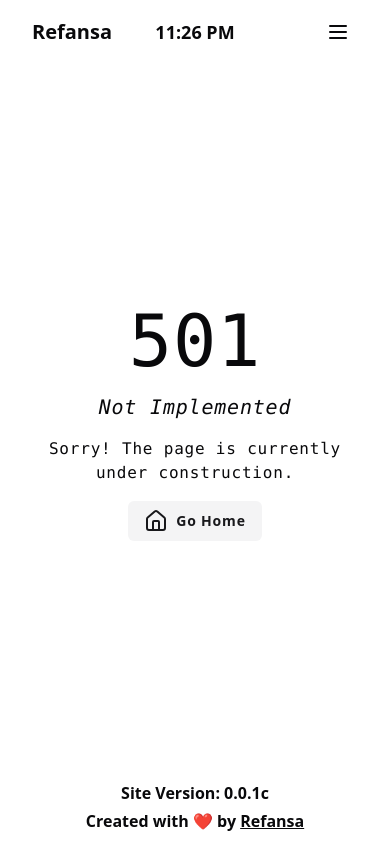
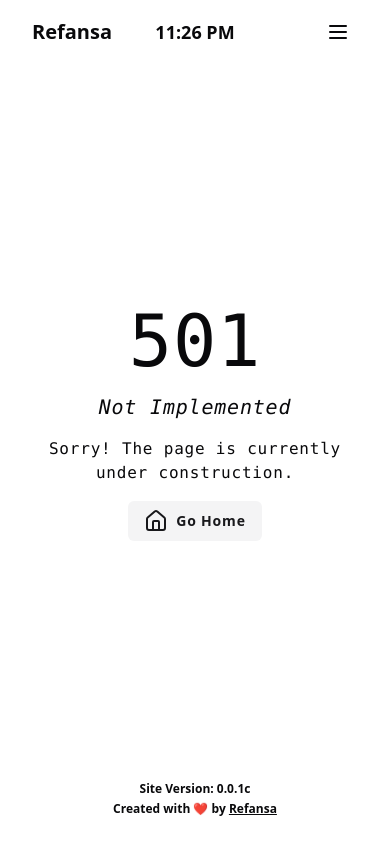
Before and after one commit to refansa/refansa.my.id, a Next.js app: page /projects in a window 390 px wide. Built offline with nearby package versions, Linux system fonts and the light colour scheme.

Commit message:
refactor: create default layout for common pages

```diff
--- a/src/app/blog/page.tsx
+++ b/src/app/blog/page.tsx
@@ -1,7 +1,6 @@
 import { Metadata } from 'next'
 
-import Header from '@/components/blocks/header/header'
-import Footer from '@/components/blocks/footer/footer'
+import DefaultLayout from '@/components/layouts/DefaultLayout'
 import UnderConstruction from '@/components/blocks/error/under-construction'
 
 export const metadata: Metadata = {
@@ -10,12 +9,10 @@ export const metadata: Metadata = {
 
 export default function Blog() {
   return (
-    <div className="max-w-screen-lg w-full mx-auto px-6">
-      <Header />
+    <DefaultLayout>
       <main className="flex justify-center items-center h-[85vh]">
         <UnderConstruction />
       </main>
-      <Footer />
-    </div>
+    </DefaultLayout>
   )
 }
--- a/src/app/not-found.tsx
+++ b/src/app/not-found.tsx
@@ -1,6 +1,6 @@
 import { Metadata } from 'next'
 
-import Header from '@/components/blocks/header/header'
+import DefaultLayout from '@/components/layouts/DefaultLayout'
 import PageNotFound from '@/components/blocks/error/page-not-found'
 
 export const metadata: Metadata = {
@@ -9,11 +9,10 @@ export const metadata: Metadata = {
 
 export default function NotFound() {
   return (
-    <div className="max-w-screen-lg w-full mx-auto px-6">
-      <Header />
+    <DefaultLayout>
       <main className="flex justify-center items-center h-[85vh]">
         <PageNotFound />
       </main>
-    </div>
+    </DefaultLayout>
   )
 }
--- a/src/app/page.tsx
+++ b/src/app/page.tsx
@@ -1,19 +1,16 @@
-import Header from '@/components/blocks/header/header'
-import Footer from '@/components/blocks/footer/footer'
+import DefaultLayout from '@/components/layouts/DefaultLayout'
+import IntroductionSection from '@/components/blocks/home/introduction-section'
 import AboutSection from '@/components/blocks/home/about-section'
 import ContactSection from '@/components/blocks/home/contact-section'
-import IntroductionSection from '@/components/blocks/home/introduction-section'
 
 export default function Home() {
   return (
-    <div className="max-w-screen-lg w-full mx-auto px-6">
-      <Header />
+    <DefaultLayout>
       <main className="flex flex-col gap-24 mb-24">
         <IntroductionSection />
         <AboutSection />
         <ContactSection />
       </main>
-      <Footer />
-    </div>
+    </DefaultLayout>
   )
 }
--- a/src/app/projects/page.tsx
+++ b/src/app/projects/page.tsx
@@ -1,7 +1,6 @@
 import { Metadata } from 'next'
 
-import Header from '@/components/blocks/header/header'
-import Footer from '@/components/blocks/footer/footer'
+import DefaultLayout from '@/components/layouts/DefaultLayout'
 import UnderConstruction from '@/components/blocks/error/under-construction'
 
 export const metadata: Metadata = {
@@ -10,12 +9,10 @@ export const metadata: Metadata = {
 
 export default function Projects() {
   return (
-    <div className="max-w-screen-lg w-full mx-auto px-6">
-      <Header />
+    <DefaultLayout>
       <main className="flex justify-center items-center h-[85vh]">
         <UnderConstruction />
       </main>
-      <Footer />
-    </div>
+    </DefaultLayout>
   )
 }
--- a/src/components/blocks/footer/footer.tsx
+++ b/src/components/blocks/footer/footer.tsx
@@ -3,7 +3,7 @@ import Package from '../../../../package.json'
 
 export default function Footer() {
   return (
-    <footer className="flex flex-col gap-1 items-center mb-8">
+    <footer className="flex flex-col gap-1 items-center mb-8 text-xs md:text-base">
       <p className="font-semibold text-center">Site Version: {Package.version}</p>
       <p className="font-semibold text-center">
         Created with ❤️ by <Anchor href={Package.author.url}>{Package.author.nickname}</Anchor>
--- /dev/null
+++ b/src/components/layouts/DefaultLayout.tsx
@@ -0,0 +1,18 @@
+import { ReactNode } from 'react'
+
+import Header from '@/components/blocks/header/header'
+import Footer from '@/components/blocks/footer/footer'
+
+export interface Props {
+  children: ReactNode
+}
+
+export default function DefaultLayout({ children }: Props) {
+  return (
+    <div className="max-w-screen-lg w-full mx-auto px-6">
+      <Header />
+      {children}
+      <Footer />
+    </div>
+  )
+}
```
